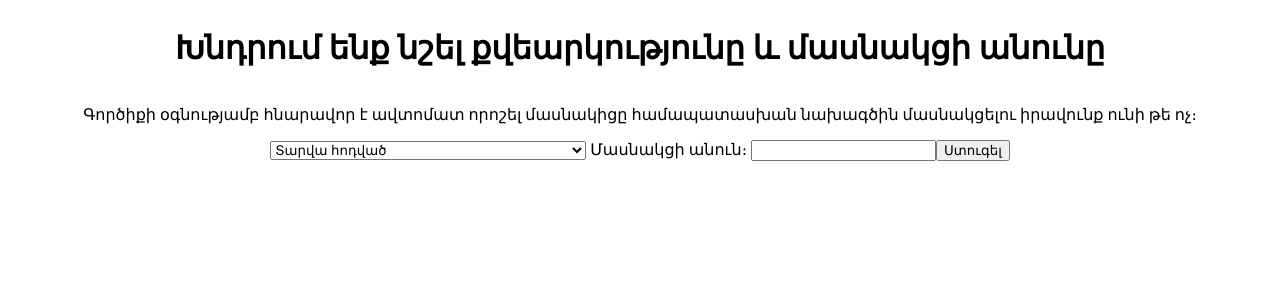
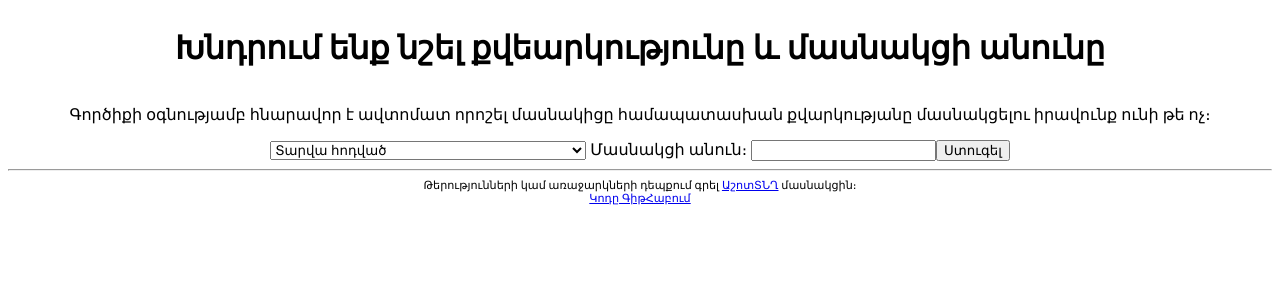
Before and after one commit to Arsogbot/wiki-elections, a PHP site: page / in a window 1280 px wide. Shown: the top 300 px of the page. Run offline with PHP 8.4, Linux system fonts and the light colour scheme.

Commit message:
չնչին

```diff
--- a/bottom.php
+++ b/bottom.php
@@ -1,2 +1,5 @@
+	<hr>
+	<footer id="footer">Թերությունների կամ առաջարկների դեպքում գրել <a href="https://hy.wikipedia.org/wiki/%D5%84%D5%A1%D5%BD%D5%B6%D5%A1%D5%AF%D6%81%D5%AB_%D6%84%D5%B6%D5%B6%D5%A1%D6%80%D5%AF%D5%B8%D6%82%D5%B4:%D4%B1%D5%B7%D5%B8%D5%BF%D5%8F%D5%86%D5%82">ԱշոտՏՆՂ</a>
+		 մասնակցին։<br><a href="https://github.com/ashotjanibekyan/wiki-elections">Կոդը ԳիթՀաբում</a></footer>
 	</body>
 </html>
--- a/style.css
+++ b/style.css
@@ -1,10 +1,14 @@
 body { text-align: center; }
      /* center all items within body, this property is inherited */
 body > * { text-align: left; }
-form, h1, p {
+form, h1, p, footer {
     display: inline-block;
     text-align: center;
 }
 table {
     display: inline-block;
 }
+
+#footer {
+	font-size: 70%;
+}
--- a/top.php
+++ b/top.php
@@ -8,7 +8,7 @@
 	</head>
 	<body>
 		<h1>Խնդրում ենք նշել քվեարկությունը և մասնակցի անունը</h1><br>
-		<p>Գործիքի օգնությամբ հնարավոր է ավտոմատ որոշել մասնակիցը համապատասխան նախագծին մասնակցելու իրավունք ունի թե ոչ։</p><br>
+		<p>Գործիքի օգնությամբ հնարավոր է ավտոմատ որոշել մասնակիցը համապատասխան քվարկությանը մասնակցելու իրավունք ունի թե ոչ։</p><br>
 		<form action="elections.php" method="get">
 			<select name="election">
 			  <option value="1">Տարվա հոդված</option>
```
